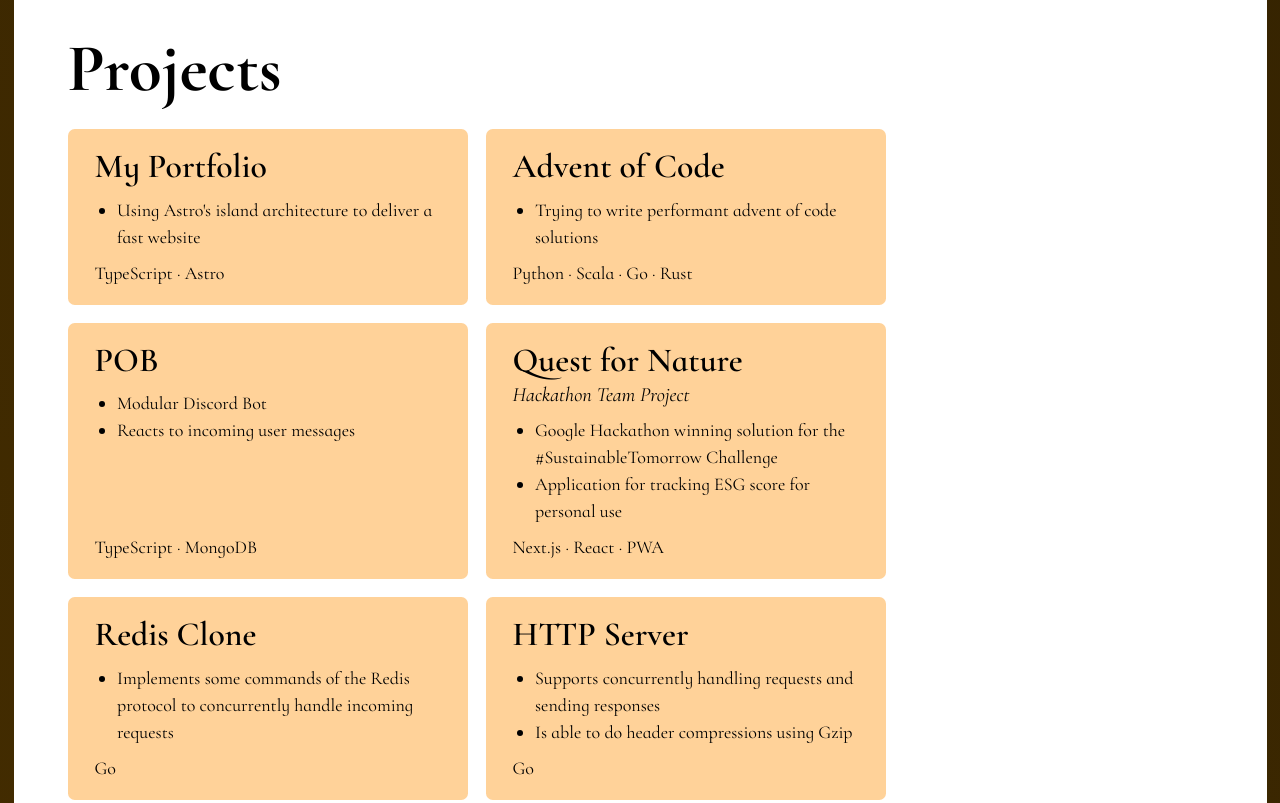
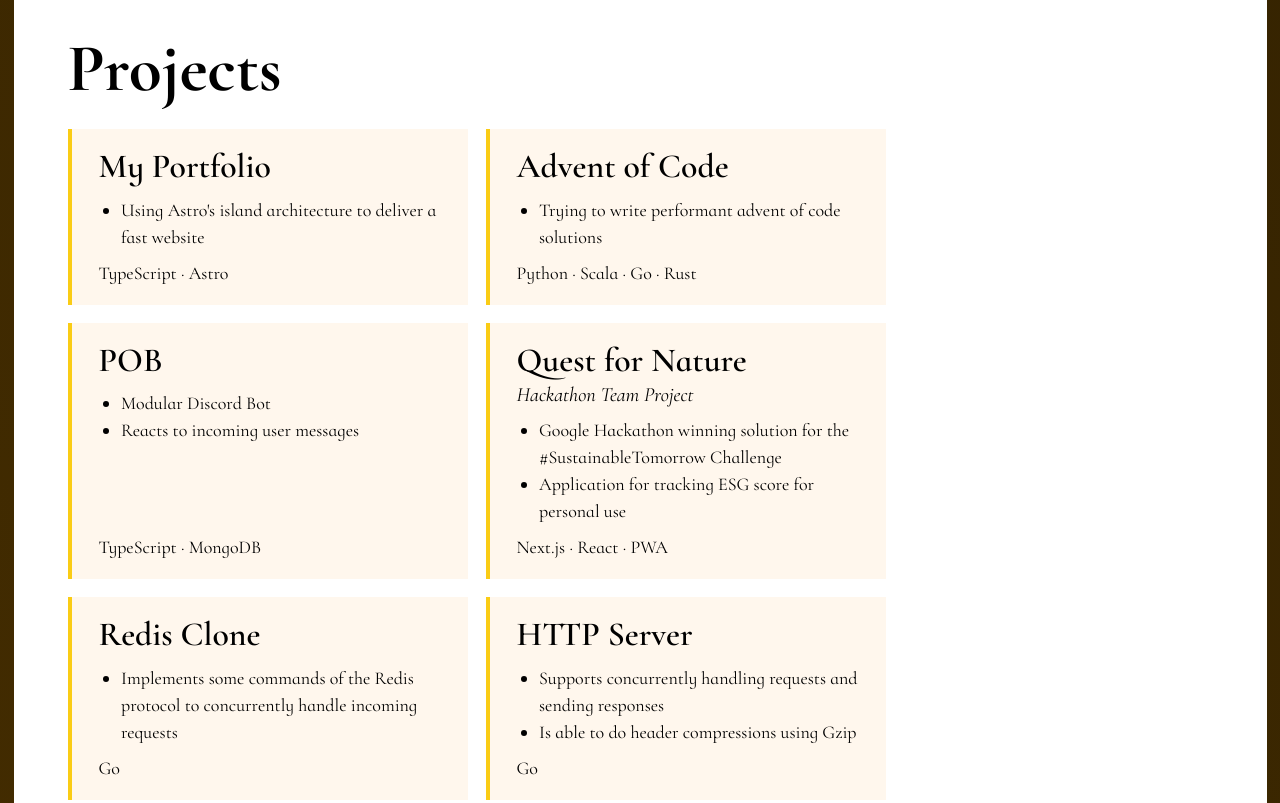
Before and after one commit to zbyju/portfolio, an Astro site: page / in a window 1280 px wide. Shown: the part 2640-3443 px from the top of the page. Built offline with nearby package versions, Linux system fonts and the light colour scheme; Astro itself is replaced by a stand-in of ours; some icons are missing.

Commit message:
Improve card styling

```diff
--- a/src/pages/index.astro
+++ b/src/pages/index.astro
@@ -462,7 +462,7 @@
       <div class="mt-6 flex flex-row gap-4 flex-wrap">
         {
           projects.map((p) => (
-            <div class="warp-box w-[400px] flex flex-col bg-secondary-300  px-6 py-4 rounded-md">
+            <div class="warp-box w-[400px] flex flex-col bg-orange-50 border-l-[4px] border-yellow-400 px-6 py-4">
               <div class="flex flex-wrap flex-row items-center gap-x-2">
                 <h3 class="font-semibold text-3xl">{p.name}</h3>
                 {p.github && (
```
